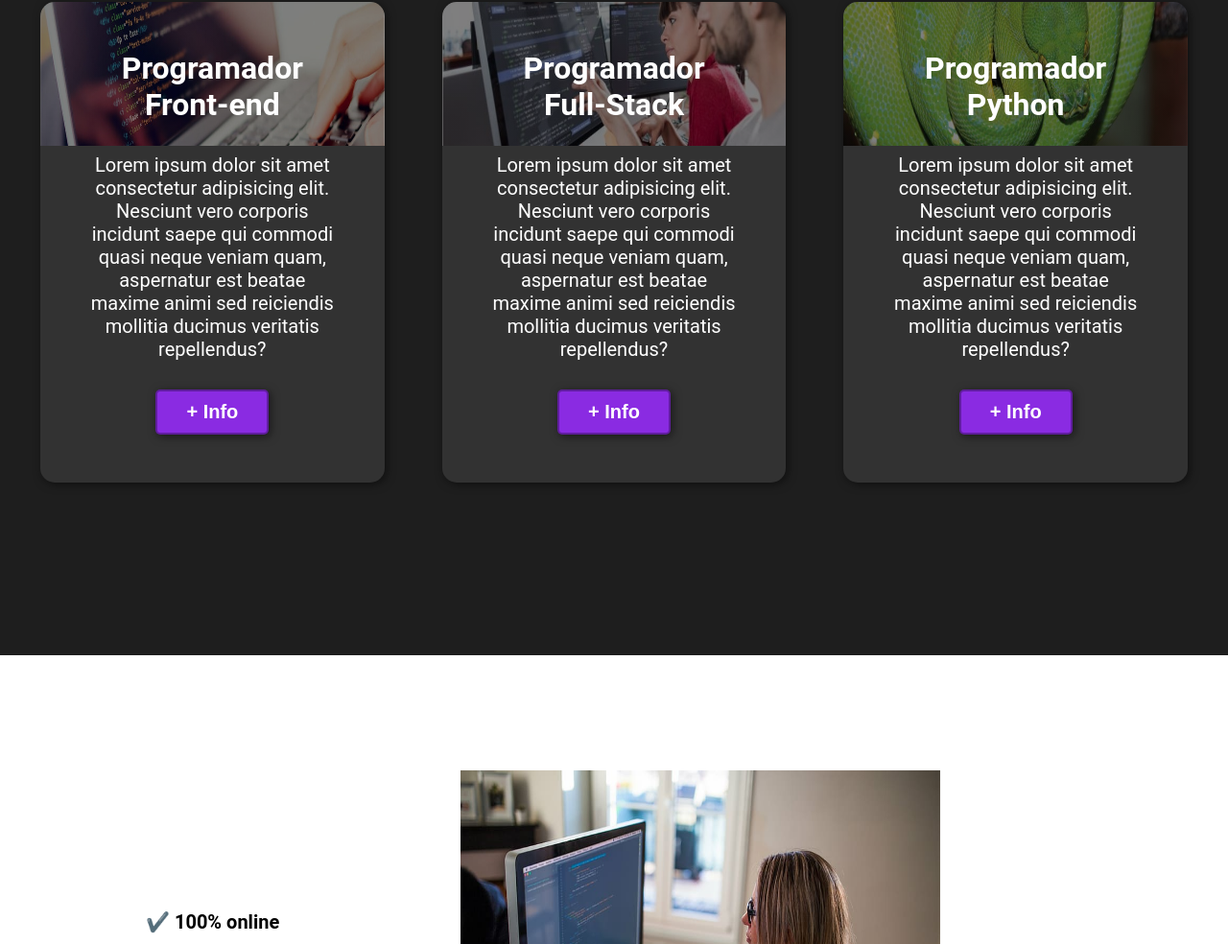
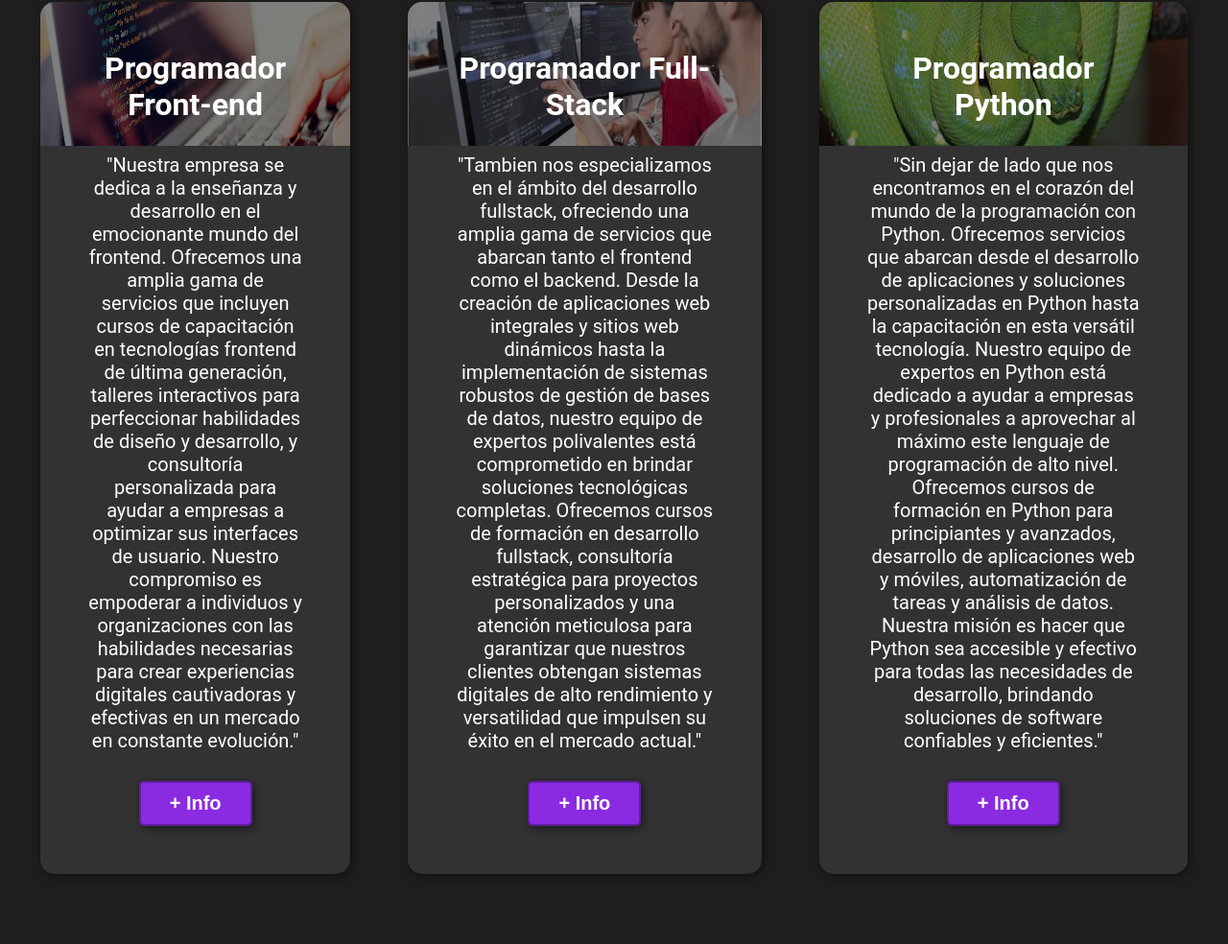
Before and after one commit to jmanueltorress/Web-IoInnovations, a plain HTML site: page index.html in a window 1280 px wide. Shown: the part 1926-2910 px from the top of the page at 96% size. Drawn offline with Linux system fonts and the light colour scheme.

Commit message:
add txt en p servicios

```diff
--- a/index.html
+++ b/index.html
@@ -38,17 +38,19 @@
             <div class="programas">
                 <div class="carta">
                     <h3>Programador Front-end</h3>
-                    <p>Lorem ipsum dolor sit amet consectetur adipisicing elit. Nesciunt vero corporis incidunt saepe qui commodi quasi neque veniam quam, aspernatur est beatae maxime animi sed reiciendis mollitia ducimus veritatis repellendus?</p>
+                    <p>
+                        "Nuestra empresa se dedica a la enseñanza y desarrollo en el emocionante mundo del frontend. Ofrecemos una amplia gama de servicios que incluyen cursos de capacitación en tecnologías frontend de última generación, talleres interactivos para perfeccionar habilidades de diseño y desarrollo, y consultoría personalizada para ayudar a empresas a optimizar sus interfaces de usuario. Nuestro compromiso es empoderar a individuos y organizaciones con las habilidades necesarias para crear experiencias digitales cautivadoras y efectivas en un mercado en constante evolución."
+                    </p>
                     <button>+ Info</button>
                 </div>
                 <div class="carta">
                     <h3>Programador Full-Stack</h3>
-                    <p>Lorem ipsum dolor sit amet consectetur adipisicing elit. Nesciunt vero corporis incidunt saepe qui commodi quasi neque veniam quam, aspernatur est beatae maxime animi sed reiciendis mollitia ducimus veritatis repellendus?</p>
+                    <p>"Tambien nos especializamos en el ámbito del desarrollo fullstack, ofreciendo una amplia gama de servicios que abarcan tanto el frontend como el backend. Desde la creación de aplicaciones web integrales y sitios web dinámicos hasta la implementación de sistemas robustos de gestión de bases de datos, nuestro equipo de expertos polivalentes está comprometido en brindar soluciones tecnológicas completas. Ofrecemos cursos de formación en desarrollo fullstack, consultoría estratégica para proyectos personalizados y una atención meticulosa para garantizar que nuestros clientes obtengan sistemas digitales de alto rendimiento y versatilidad que impulsen su éxito en el mercado actual."</p>
                     <button>+ Info</button>
                 </div>
                 <div class="carta">
                     <h3>Programador Python</h3>
-                    <p>Lorem ipsum dolor sit amet consectetur adipisicing elit. Nesciunt vero corporis incidunt saepe qui commodi quasi neque veniam quam, aspernatur est beatae maxime animi sed reiciendis mollitia ducimus veritatis repellendus?</p>
+                    <p>"Sin dejar de lado que nos encontramos en el corazón del mundo de la programación con Python. Ofrecemos servicios que abarcan desde el desarrollo de aplicaciones y soluciones personalizadas en Python hasta la capacitación en esta versátil tecnología. Nuestro equipo de expertos en Python está dedicado a ayudar a empresas y profesionales a aprovechar al máximo este lenguaje de programación de alto nivel. Ofrecemos cursos de formación en Python para principiantes y avanzados, desarrollo de aplicaciones web y móviles, automatización de tareas y análisis de datos. Nuestra misión es hacer que Python sea accesible y efectivo para todas las necesidades de desarrollo, brindando soluciones de software confiables y eficientes."</p>
                     <button>+ Info</button>
                 </div>
             </div>
```
